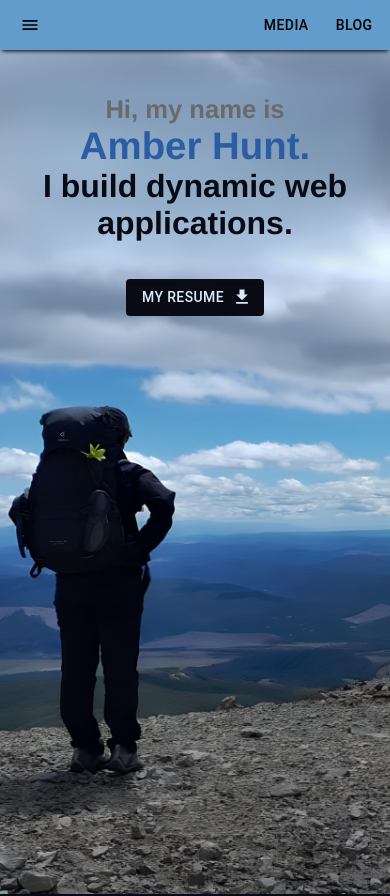
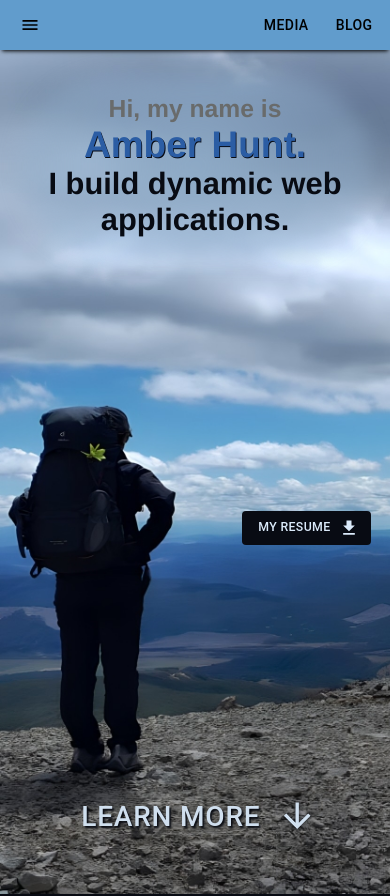
Before and after one commit to amberhunt955/portfolio, a React (Create React App) app: page / in a window 390 px wide. Shown: the top 896 px of the page. Built offline with nearby package versions, Linux system fonts and the light colour scheme; no server answers.

Commit message:
added welcome section learn more button

```diff
--- a/src/components/ResumeButton.js
+++ b/src/components/ResumeButton.js
@@ -4,7 +4,7 @@ import { Download } from "@mui/icons-material";
 import resume from "../assets/AmberHuntResume.pdf"
 
 function ResumeButton() {
-    return <Button className="mui-button" variant="contained" sx={{background: "#080B13ff", color: "#DBEBFBff"}} disableElevation href={resume} download={resume} endIcon={<Download />}>My Resume</Button>
+    return <Button id="resume-button" className="mui-button" variant="contained" sx={{background: "#080B13ff", color: "#DBEBFBff"}} disableElevation href={resume} download={resume} endIcon={<Download />}>My Resume</Button>
 }
 
 export default ResumeButton;
--- a/src/components/components.css
+++ b/src/components/components.css
@@ -1,3 +1,8 @@
+#resume-button {
+    width: fit-content;
+    font-size: calc(1vw + 1vh);
+}
+
 .project-card {
     margin-inline: auto;
     padding: 20px;
--- a/src/components/main-sections/Welcome.js
+++ b/src/components/main-sections/Welcome.js
@@ -1,4 +1,5 @@
 import ResumeButton from "../ResumeButton";
+import DownArrow from "../navigation/DownArrow";
 
 function Welcome() {
   return (
@@ -14,7 +15,8 @@ function Welcome() {
 
         <ResumeButton />
 
-        <div className="empty-div"></div>
+        {/* <div className="empty-div"></div> */}
+        <DownArrow />
       </div>
     </div>
   );
--- a/src/components/main-sections/sections.css
+++ b/src/components/main-sections/sections.css
@@ -34,14 +34,15 @@
 }
 
 #welcome-content {
-  max-width: fit-content;
+  min-width: 100%;
+  /* max-width: fit-content; */
   min-height: 100vh;
   padding-inline: 5vw;
   float: right;
   display: flex;
   flex-direction: column;
   justify-content: space-around;
-  align-items: center;
+  align-items: flex-end;
   text-align: center;
 }
 
@@ -63,23 +64,29 @@
   height: 100%;
   background: radial-gradient(circle, rgba(144, 174, 203, 0.8) 0%, rgba(144, 174, 203,0.3) 100%);
   filter: blur(10px);
+  border-radius: 100px;
   z-index: -1;
 }
 
 #hi {
-  font-size: 0.8em;
+  font-size: calc(2vh + 2vw);
   color: #696b6bff;
+  /* text-shadow: 0.4px 0.4px 0px#080b13ff; */
+
 }
 
 #name {
-  font-size: 1.2em;
+  font-size: calc(3vh + 3vw);
   font-weight: bolder;
   color: #2b5da4ff;
+  text-shadow: 0.8px 0.8px 0px #080b13ff;
+  ;
 }
 
 #what-do {
-  font-size: 1em;
+  font-size: calc(2.5vh + 2.5vw);
   color: #080b13ff;
+  /* text-shadow: 0.8px 0.8px 0px #DBEBFB; */
 }
 
 @media only screen and (max-width: 912px) {
@@ -105,7 +112,8 @@
       padding-right: none;
       padding-top: 3vh;
       float: right;
-      justify-content: flex-start;
+      justify-content: space-between;
+      padding-bottom: 50px;
       gap: 2vh;
     }
   }
--- /dev/null
+++ b/src/components/navigation/DownArrow.js
@@ -0,0 +1,18 @@
+import { Button } from "@mui/material";
+import { ArrowDownward } from "@mui/icons-material";
+
+import { Link as ScrollLink } from "react-scroll";
+
+function DownArrow() {
+  return (
+    <footer id="icon-footer">
+      <ScrollLink to="projects-section" spy={true} smooth={true} offset={-30} duration={500}>
+        <Button id="down-arrow" endIcon={<ArrowDownward fontSize="60px" filter="drop-shadow(0.9px 0.9px 1px #080b13ff)" />}>
+          Learn more
+        </Button>
+      </ScrollLink>
+    </footer>
+  );
+}
+
+export default DownArrow;
--- a/src/components/navigation/navigation.css
+++ b/src/components/navigation/navigation.css
@@ -43,11 +43,52 @@
     min-width: 100vw;
   }
 
+  #icon-footer {
+    margin-inline: auto;
+    display: flex;
+    justify-content: left;
+    align-items: center;
+    min-width: 60%;
+    height: fit-content;
+    bottom: 0;
+    z-index: 99;
+    margin-bottom: 10px;
+  }
+
+  #down-arrow {
+    transform: scale(3);
+    transform-origin: scale(3);
+    text-shadow: 0.9px 0.9px 1px #080b13ff;
+    /* -0.8px -0.8px 1px #535555; */
+    filter: brightness(95%);
+    color: #DBEBFBff;
+  }
+
+  @media only screen and (max-width: 912px) {
+    #icon-footer {
+      /* min-width: 100%; */
+      justify-content: flex-end;
+    }
+
+  }
+
+  @media only screen and (max-width: 500px) {
+    #icon-footer {
+      min-width: 100%;
+      justify-content: center;
+    }
+
+    #down-arrow {
+      transform: scale(2);
+      transform-origin: scale(2);
+    }
+  }
+
   .visible-footer {
     height: 50px;
     margin-top: auto;
     display: flex;
-    justify-content: space-evenly;
+    justify-content: space-between;
     align-items: center;
     gap: 10px;
     text-align: center;
@@ -58,6 +99,7 @@
     box-shadow: 0 -2px 4px -2px rgba(0,0,0, 1);
     color: #080B13ff;
     z-index: 99;
+    padding-inline: 10px;
   }
 
   .hidden-footer {
```
